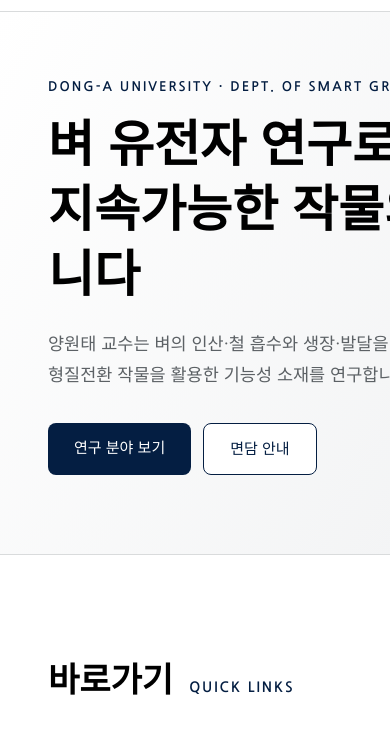
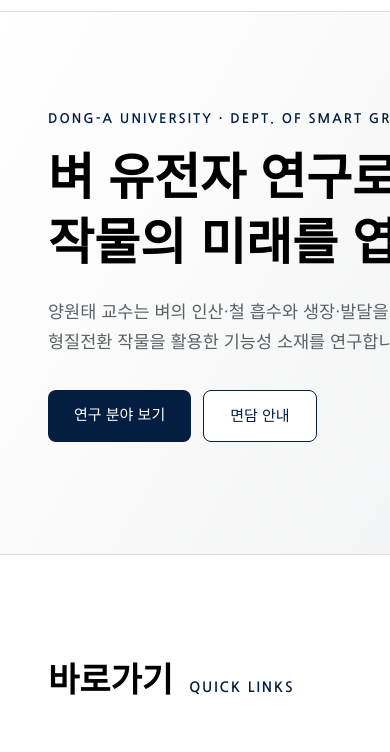
Before and after one commit to minimint0203/WT-Yang, a plain HTML site: page index.html in a window 390 px wide. Shown: the part 65-817 px from the top of the page. Drawn offline with Linux system fonts and the light colour scheme.

Commit message:
Rebalance hero title, header text sizes, add office phone
Co-Authored-By: Claude Opus 5.5 <noreply@anthropic.com>

```diff
--- a/index.html
+++ b/index.html
@@ -25,7 +25,7 @@
   <div class="wrap">
     <div>
       <div class="eyebrow">Dong-A University · Dept. of Smart Green Resources</div>
-      <h1>벼 유전자 연구로<br>지속가능한 작물의 미래를 엽니다</h1>
+      <h1>벼 유전자 연구로 지속가능한<br>작물의 미래를 엽니다</h1>
       <p>양원태 교수는 벼의 인산·철 흡수와 생장·발달을 조절하는 유전자를 발굴하고,<br>형질전환 작물을 활용한 기능성 소재를 연구합니다.</p>
       <div class="btns">
         <a class="btn primary" href="research.html">연구 분야 보기</a>
@@ -94,7 +94,7 @@
     <div class="foot-info">
       <b>동아대학교 스마트그린자원학과 양원태 교수</b>
       <p>(49315) 부산광역시 사하구 낙동대로550번길 37 동아대학교 승학캠퍼스 <a href="https://map.kakao.com/?q=%EB%8F%99%EC%95%84%EB%8C%80%ED%95%99%EA%B5%90%20%EC%8A%B9%ED%95%99%EC%BA%A0%ED%8D%BC%EC%8A%A4" target="_blank" rel="noopener">지도</a></p>
-      <p><span>교수연구실 <span class="todo">호실 입력</span></span><span>E-mail <a href="mailto:wtyang@dau.ac.kr">wtyang@dau.ac.kr</a></span><span>Tel <span class="todo">번호 입력</span></span></p>
+      <p><span>교수연구실 <span class="todo">호실 입력</span></span><span>E-mail <a href="mailto:wtyang@dau.ac.kr">wtyang@dau.ac.kr</a></span><span>Tel <a href="tel:0512005680">051-200-5680</a></span></p>
     </div>
     <div class="foot-copy">© Won-Tae Yang, Dong-A University</div>
   </div>
--- a/styles.css
+++ b/styles.css
@@ -27,7 +27,7 @@ nav a.active{color:var(--accent);border-bottom-color:var(--accent);font-weight:7
 .hero{background:linear-gradient(120deg,#ffffff 0%,#f2f3f4 55%,#e6e8e9 100%);padding:56px 0 72px;border-bottom:1px solid var(--line)}
 .hero .wrap{display:grid;grid-template-columns:1.7fr 1fr;gap:56px;align-items:center}
 .eyebrow{letter-spacing:.16em;font-size:13px;color:var(--accent);text-transform:uppercase;font-weight:700}
-.hero h1{font-family:"Nanum Gothic",sans-serif;font-size:50px;line-height:1.3;margin:14px 0 22px;color:var(--ink)}
+.hero h1{font-family:"Nanum Gothic",sans-serif;font-size:50px;line-height:1.3;margin:14px 0 22px;color:var(--ink);word-break:keep-all}
 .hero p{font-size:17.5px;color:var(--muted);margin:0;max-width:680px}
 .btns{display:flex;gap:12px;margin-top:32px}
 .btn{display:inline-block;padding:12px 26px;border-radius:8px;text-decoration:none;font-weight:500;font-size:15px}
```
Also changed, not shown: about.html (+1 -1 lines), achievements.html (+1 -1 lines), research.html (+1 -1 lines), teaching.html (+1 -1 lines).
